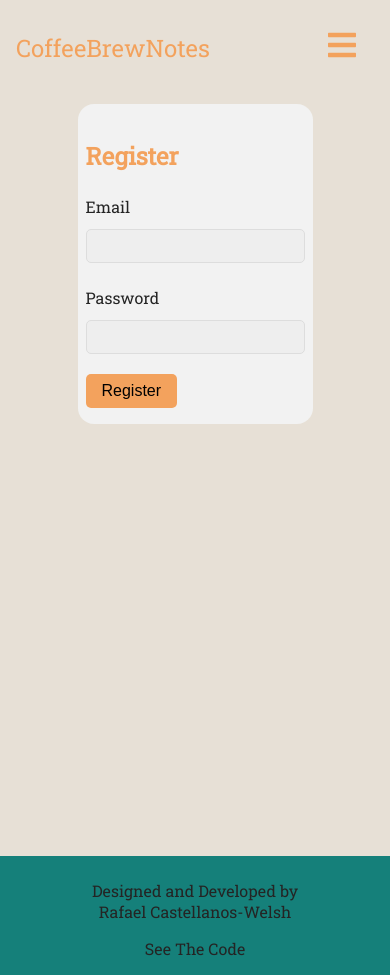
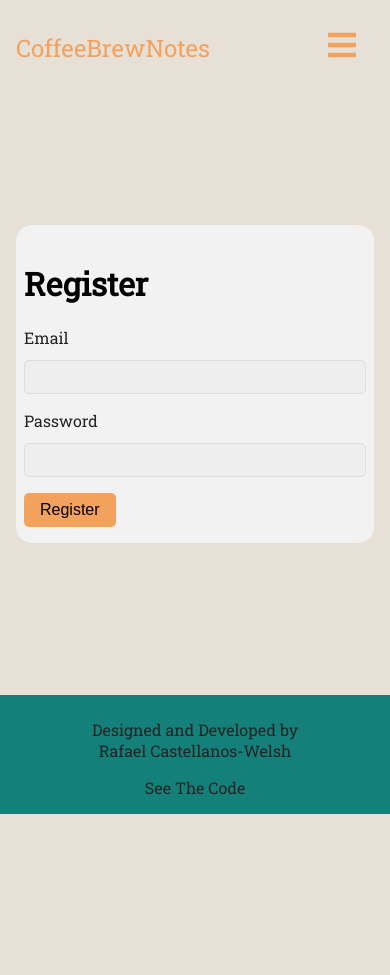
Before and after one commit to rafawelsh/CoffeeBrewNotes, a React (Create React App) app in the folder client/: page /register in a window 390 px wide. After the commit the page ends 844 px from the top, so only its background shows below. Built offline with nearby package versions, Linux system fonts and the light colour scheme.

Commit message:
responsive layout for login & register pages

```diff
--- a/client/src/App.js
+++ b/client/src/App.js
@@ -3,8 +3,8 @@ import { BrowserRouter as Router, Route, Switch } from "react-router-dom";
 import Home from "./components/Home";
 import Footer from "./components/Footer";
 import NavBar from "./components/NavBar/NavBar";
-import LoginForm from "./components/LoginForm";
-import RegisterForm from "./components/RegisterForm";
+import LoginForm from "./components/UserForms/LoginForm";
+import RegisterForm from "./components/UserForms/RegisterForm";
 import CoffeeForm from "./components/CoffeeForm/CoffeeForm";
 import RecipesGrid from "./components/RecipeView/RecipesGrid";
 import RecipeGridCard from "./components/RecipeView/RecipeGridCard";
--- a/client/src/components/LoginForm.js
+++ b/client/src/components/UserForms/LoginForm.js
@@ -1,14 +1,12 @@
 import React from "react";
 import axios from "axios";
 import { Formik, Form } from "formik";
-import { PageContainer } from "../styles/PageStyles";
+import { Input, Label, Button } from "../../styles/FormStyles";
 import {
 	FormContainer,
+	AccountFormContainer,
 	FormWrapper,
-	Input,
-	Label,
-	Button,
-} from "../styles/FormStyles";
+} from "../../styles/UserForms";
 
 function LoginForm() {
 	const initialValues = {
@@ -34,8 +32,8 @@ function LoginForm() {
 	};
 
 	return (
-		<PageContainer>
-			<FormContainer>
+		<FormContainer>
+			<AccountFormContainer>
 				<FormWrapper>
 					<Formik initialValues={initialValues} onSubmit={handleOnSubmit}>
 						<Form className='form-inner'>
@@ -48,8 +46,8 @@ function LoginForm() {
 						</Form>
 					</Formik>
 				</FormWrapper>
-			</FormContainer>
-		</PageContainer>
+			</AccountFormContainer>
+		</FormContainer>
 	);
 }
 
--- a/client/src/components/RegisterForm.js
+++ b/client/src/components/UserForms/RegisterForm.js
@@ -1,15 +1,12 @@
 import React from "react";
 import axios from "axios";
 import { Formik, Form } from "formik";
-import { PageContainer } from "../styles/PageStyles";
+import { Input, Label, Button } from "../../styles/FormStyles";
 import {
 	FormContainer,
+	AccountFormContainer,
 	FormWrapper,
-	FormGroup,
-	Input,
-	Label,
-	Button,
-} from "../styles/FormStyles";
+} from "../../styles/UserForms";
 
 function RegisterForm() {
 	const initialValues = {
@@ -35,26 +32,22 @@ function RegisterForm() {
 	};
 
 	return (
-		<PageContainer>
 		<FormContainer>
+			<AccountFormContainer>
 				<FormWrapper>
 					<Formik initialValues={initialValues} onSubmit={handleOnSubmit}>
 						<Form className='form-inner'>
-							<h2>Register</h2>
-							<FormGroup className='form-group'>
+							<h1>Register</h1>
 							<Label htmlFor='email'>Email</Label>
 							<Input type='text' name='email' id='email' />
-							</FormGroup>
-							<FormGroup className='form-group'>
 							<Label htmlFor='password'>Password</Label>
 							<Input type='password' name='password' id='password' />
-							</FormGroup>
 							<Button type='submit'>Register</Button>
 						</Form>
 					</Formik>
 				</FormWrapper>
+			</AccountFormContainer>
 		</FormContainer>
-		</PageContainer>
 	);
 }
 
--- a/client/src/styles/FormStyles.js
+++ b/client/src/styles/FormStyles.js
@@ -11,8 +11,18 @@ export const SharedFormContainer = css`
 	padding: 0 1rem;
 `;
 
-export const FormContainer = styled.div`
+export const AccountFormContainer = styled.div`
 	${SharedFormContainer}
+
+	@media ${device.tablet} {
+		max-width: 800px;
+		padding: 0rem 3rem;
+	}
+`;
+export const FormGroup = styled.div`
+	display: flex;
+	flex-direction: column;
+	width: 100%;
 `;
 
 export const RecipeFormContainer = styled.div`
@@ -105,9 +115,3 @@ export const AddStepButton = styled(Button)`
 	padding: 0.5rem;
 	margin: 1rem 0 1.25rem 0;
 `;
-
-export const FormGroup = styled.div`
-	display: flex;
-	flex-direction: column;
-	padding: 0.25rem 0rem;
-`;
--- a/client/src/styles/GlobalStyles.js
+++ b/client/src/styles/GlobalStyles.js
@@ -7,6 +7,7 @@ const GlobalStyle = createGlobalStyle`
   }
 
   body {
+    min-height:100vh;
     box-sizing: border-box;
     margin: 0 auto;
     padding: 0 auto;
--- a/client/src/styles/MediaQueries.js
+++ b/client/src/styles/MediaQueries.js
@@ -16,7 +16,6 @@ export const device = {
 	laptop: `(min-width: ${size.laptop})`,
 	laptopL: `(min-width: ${size.laptopL})`,
 	desktop: `(min-width: ${size.desktop})`,
-	desktopL: `(min-width: ${size.desktop})`,
 };
 
 export const colors = {
--- /dev/null
+++ b/client/src/styles/UserForms.js
@@ -0,0 +1,50 @@
+import styled, { css } from "styled-components";
+import { colors, device } from "./MediaQueries";
+
+export const SharedFormContainer = css`
+	margin: 0 auto;
+	display: flex;
+	justify-content: center;
+	align-items: center;
+	padding: 0 1rem;
+`;
+
+export const FormContainer = styled.main`
+	height: 100%;
+	min-height: 71vh;
+	display: flex;
+	align-items: center;
+
+	@media ${device.laptopL} {
+		height: 100%;
+		min-height: 78vh;
+	}
+`;
+
+export const AccountFormContainer = styled.div`
+	${SharedFormContainer}
+
+	@media ${device.tablet} {
+		max-width: 800px;
+		padding: 0rem 3rem;
+	}
+`;
+
+export const FormGroup = styled.div`
+	display: flex;
+	flex-direction: column;
+	width: 100%;
+`;
+
+export const FormWrapper = styled.div`
+	background: ${colors.divBackground};
+	border-radius: 1rem;
+	padding: 1rem 0.5rem;
+	margin: 0.5rem 0rem 2rem;
+
+	@media ${device.tablet} {
+		max-width: 600px;
+		width: 100%;
+		padding: 2rem 3rem;
+	}
+`;
```
Also changed, not shown: 1 other file (tests, documents, lock files or other folders). Lines whose indentation alone changed are shown as unchanged.
